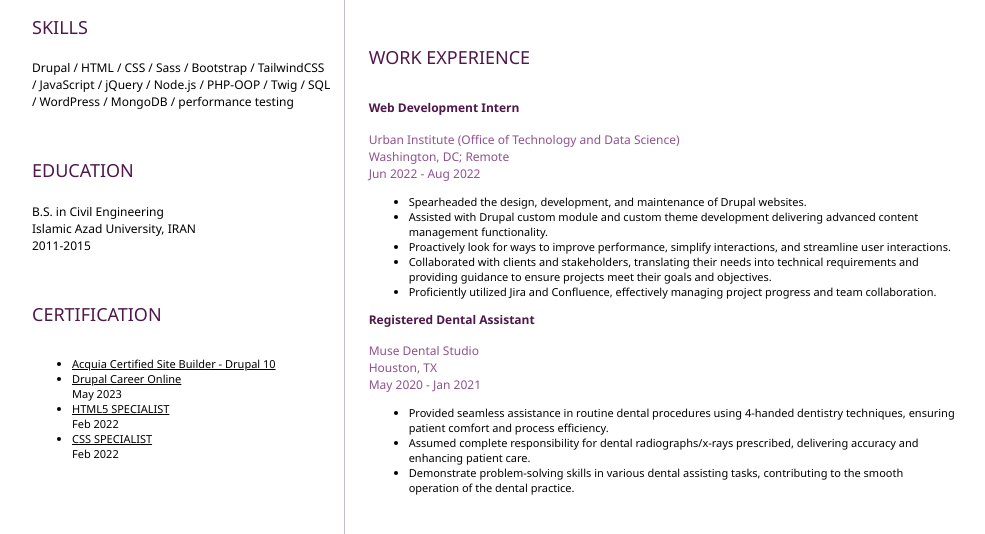
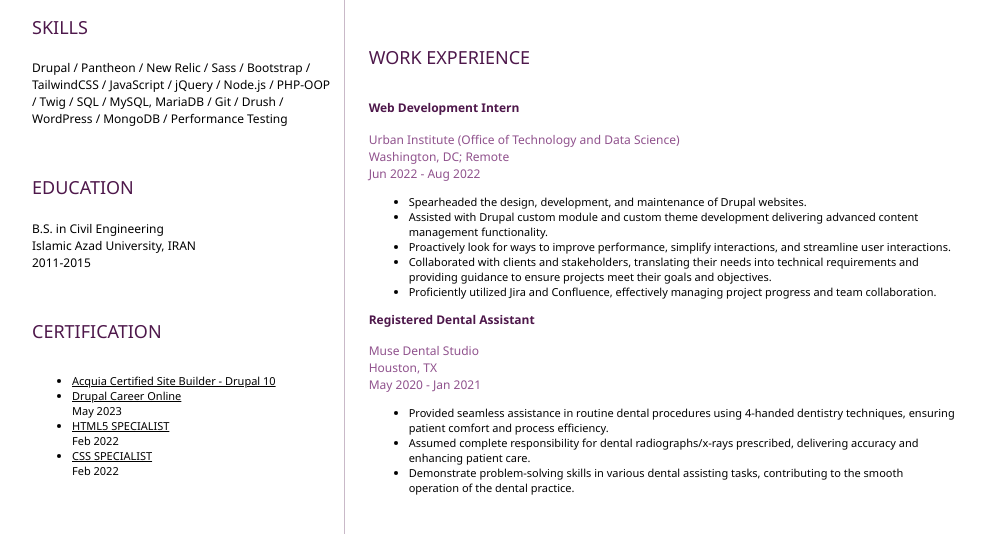
Before and after one commit to Xibalba9/resume, a plain HTML site: page index.html in a window 1280 px wide. Shown: the part 262-796 px from the top of the page, without its empty margins (152-1137 px from the left). Drawn offline with nearby package versions, Linux system fonts and the light colour scheme.

Commit message:
Modify Skills

```diff
--- a/index.html
+++ b/index.html
@@ -38,7 +38,7 @@
                 </section>
                 <section>
                     <h2>SKILLS</h2>
-                    <p>Drupal / HTML / CSS / Sass / Bootstrap / TailwindCSS / JavaScript / jQuery / Node.js / PHP-OOP / Twig / SQL / WordPress / MongoDB / performance testing</p>
+                    <p>Drupal / Pantheon / New Relic / Sass / Bootstrap / TailwindCSS / JavaScript / jQuery / Node.js / PHP-OOP / Twig / SQL / MySQL, MariaDB / Git / Drush / WordPress / MongoDB / Performance Testing</p>
                 </section>
                 <section>
                     <h2>EDUCATION</h2>
```
